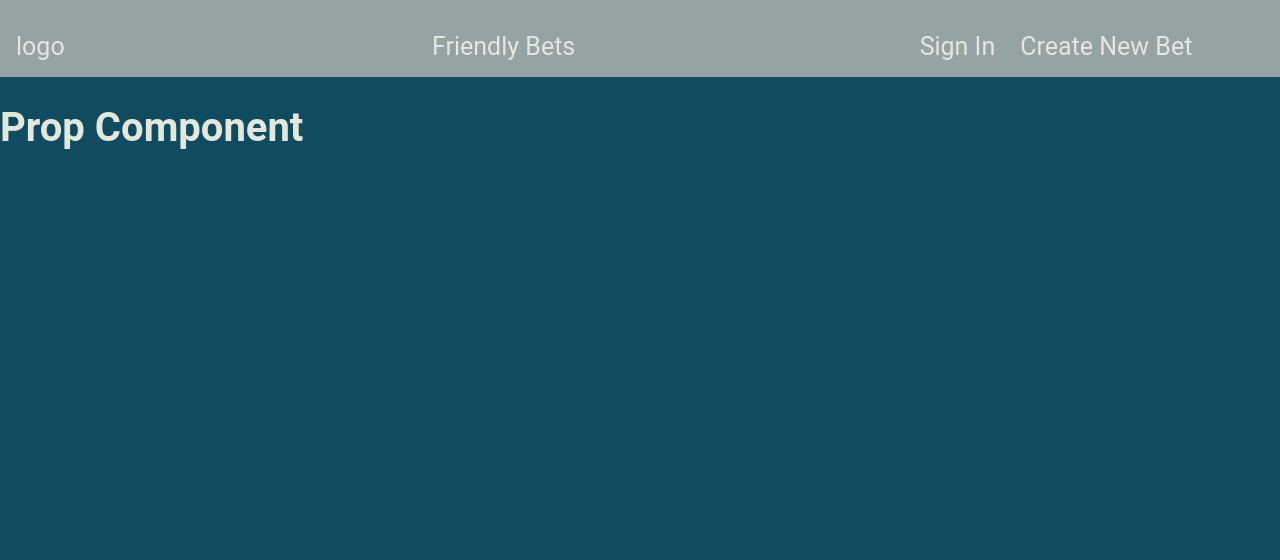
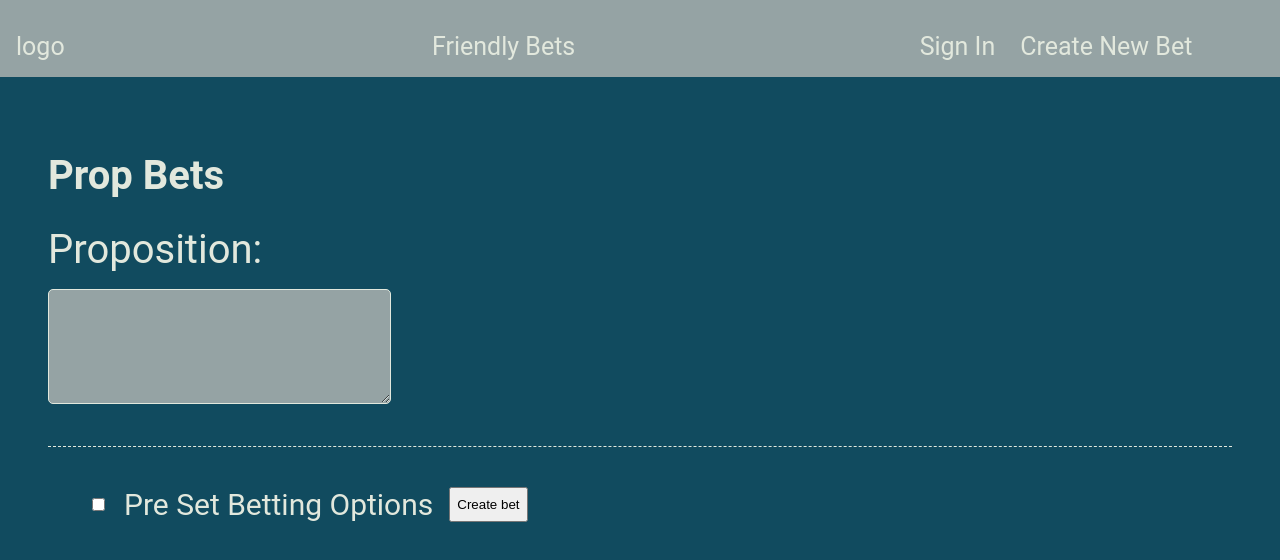
Before and after one commit to ThisisJackRyan/Friendly-Betting, a React (Create React App) app: page /Friendly-Betting/PropBets in a window 1280 px wide. Shown: the top 560 px of the page. Built offline with nearby package versions, Linux system fonts and the light colour scheme.

Commit message:
added basic Prop Betting

```diff
--- a/src/App.css
+++ b/src/App.css
@@ -47,7 +47,7 @@ body{
 .x3{flex: 3;}
 
 .pad{
-  padding: 1rem;
+  padding: 3rem;
 }
 
 
--- a/src/Components/Bets/MoneyLineBets/CreateMoneyLine.jsx
+++ b/src/Components/Bets/MoneyLineBets/CreateMoneyLine.jsx
@@ -23,7 +23,7 @@ const CreateMoneyLine = () => {
   return (
     <div className='flex'>
         <div className='x2'>
-            <form className={css.MoneyLine}onSubmit={handleSubmit}>
+            <form className={css.MoneyLine} onSubmit={handleSubmit}>
             <div className={css.betContainer}>
                 Bet:
                 <div className={css.bet}>
--- /dev/null
+++ b/src/Components/Bets/PropBets/CreateProp.jsx
@@ -0,0 +1,41 @@
+import React from 'react';
+import css from './Prop.module.css';
+import { useState } from 'react';
+import PreSetBettingOptions from './PreSetBettingOptions';
+
+const CreateProp = () => {
+
+    const [isChecked, setIsChecked] = useState(false);
+
+    const handleCheckboxChange = (event) => {
+        setIsChecked(event.target.checked);
+    };
+
+    const handelSubmit = (e) => {
+        e.preventDefault();
+        console.log('Creating prop bet');
+    }
+  return (
+    <div className={css.prop} >
+        <form onSubmit={handelSubmit}>
+            <div className={css.betContainer}>
+                Proposition:
+                <div className={css.bet}>
+                    <textarea type="text" name="" id="" />
+                </div>
+            </div>
+            <div className={css.settings}>
+                <input type="checkbox" id="preSetBetting" onChange={handleCheckboxChange} />
+                <label htmlFor="preSetBetting">Pre Set Betting Options</label>
+                <button type="submit">Create bet</button>
+            </div>
+        </form>
+        <div>
+            {isChecked ? <PreSetBettingOptions /> : null}
+        </div>
+
+    </div>
+  );
+};
+
+export default CreateProp;
--- /dev/null
+++ b/src/Components/Bets/PropBets/PreSetBettingOptions.jsx
@@ -0,0 +1,42 @@
+import React, { useState, useEffect } from 'react';
+import css from './Prop.module.css';
+
+const PreSetBettingOptions = () => {
+    const [howMany, setHowMany] = useState(0);
+    const [howManyOptions, setHowManyOptions] = useState([]);
+
+    const addOneMore = () => {
+        setHowMany(howMany + 1);
+    }
+
+    useEffect(() => {
+        let options = [];
+        for (let i = 0; i < howMany; i++) {
+            options.push(i);
+        }
+        setHowManyOptions(options);
+    }, [howMany]);
+
+    const handleSubmit = (e) => {
+
+    }
+
+    return (
+        <div className={css.PreSetBetting}>
+            <div className={css.x}><span>x</span></div>
+            <div className={css.title}><span>Preset Betting Options</span></div>
+            <form onSubmit={handleSubmit}>
+                {howManyOptions.map((option, index) => (
+                    <div key={index}>
+                        <span className={css.label}>{option+1}:</span>
+                        <input type="text" placeholder='Who or what' />
+                    </div>
+                ))}
+            </form>
+            <button onClick={addOneMore}>Add Option</button>
+            <button type="submit">Save</button>
+        </div>
+    );
+};
+
+export default PreSetBettingOptions;
--- a/src/Components/Bets/PropBets/Prop.jsx
+++ b/src/Components/Bets/PropBets/Prop.jsx
@@ -1,9 +1,11 @@
 import React from 'react';
+import CreateProp from './CreateProp';
 
 const Prop = () => {
   return (
-    <div>
-      <h1>Prop Component</h1>
+    <div className='pad'>
+      <h1>Prop Bets</h1>
+      <CreateProp />
     </div>
   );
 };
--- /dev/null
+++ b/src/Components/Bets/PropBets/Prop.module.css
@@ -0,0 +1,64 @@
+
+
+.prop{
+    font-size: 2em;
+}
+
+.betContainer{
+    padding-bottom: 2rem;
+    border-bottom:dashed 1px var(--alabaster);
+    display: flex;
+    flex-direction: column;
+    gap: 1rem;
+}
+.bet textarea{
+    width: 20em;
+    height: 6em;
+    font-size: .5em;
+    text-align: left;
+    padding: .5rem;;
+    border-radius: 5px;
+    border: 1px solid var(--alabaster);
+    background-color: var(--cadet-gray);
+    color: var(--alabaster);
+}
+
+.PreSetBetting{
+    position: absolute;
+    top:50%;
+    left: 50%;
+    transform: translate(-50%, -50%);
+    background-color: var(--cadet-gray);
+    border-radius: 5px;
+    padding: 1em;
+    box-shadow: 5px 5px 5px 0px rgba(0,0,0,0.75);
+    border:solid black 1px;
+}
+.settings{
+    display: flex;
+    gap:1rem;
+    margin:1em;
+}
+.settings label{
+    font-size: .75em;
+}
+.title{
+    text-align: center;
+    font-size:0.75em ;
+    margin-bottom: 1rem;
+}
+.title span{
+    border-bottom: solid var(--alabaster) 2px;
+}
+.label{
+    font-size: 1em;
+}
+.x{
+    display: flex;
+    justify-content: right;
+    margin-bottom: 0.5rem;
+}
+.x span:hover{
+    cursor: pointer;
+    color: black;
+}
```
